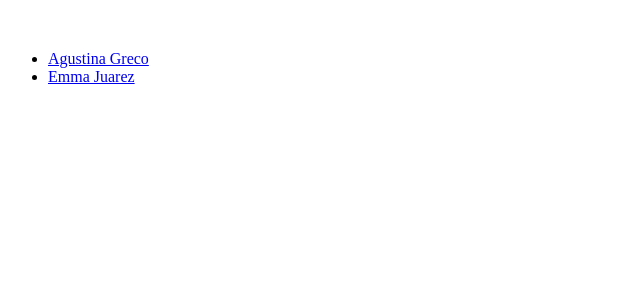
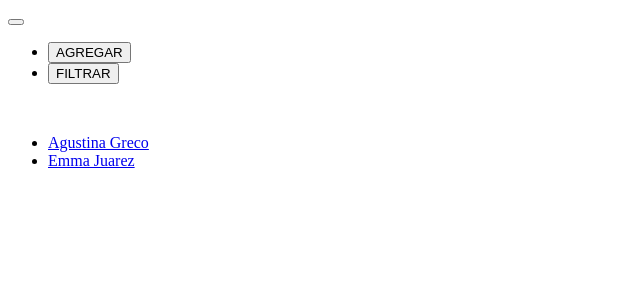
Before and after one commit to agusgreco/projectoreact, a React (Create React App) app in the folder proyectoreact/: page / in a window 1280 px wide. Shown: the top 300 px of the page, without its empty margins (0-640 px from the left). Built offline with nearby package versions, Linux system fonts and the light colour scheme.

Commit message:
arreglo de cosas

```diff
--- a/proyectoreact/src/App.js
+++ b/proyectoreact/src/App.js
@@ -1,4 +1,6 @@
 import Tira from './components/Tira'
+import Header from './components/Header'
+import Tarjeta from './components/Tarjeta'
 
 
 function App() {
@@ -6,9 +8,7 @@ function App() {
     <div className="App">
 
      { /*componente tira */}
-     <Tira/>
-
-     <Tira/>
+     <Header/>
 
      <Tira/>
 
```
